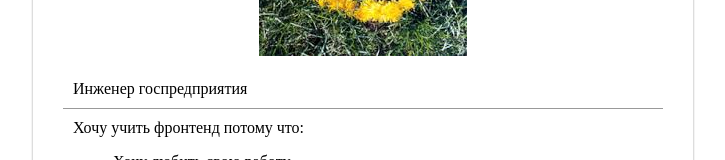
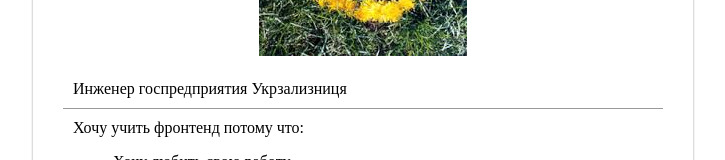
Before and after one commit to oksy-pro/DZ-lesson2, a plain HTML site: page index.html in a window 1280 px wide. Shown: the part 306-466 px from the top of the page, without its empty margins (277-1002 px from the left). Drawn offline with Linux system fonts and the light colour scheme.

Commit message:
Update index.html

```diff
--- a/index.html
+++ b/index.html
@@ -12,7 +12,7 @@
             <img src="img/logo.jpg" alt="я здесь улыбаюсь, чесслово!">
         </section>
         <section class="bordered">
-            Инженер госпредприятия
+            Инженер госпредприятия Укрзализниця
         </section>
         <section class="bordered">Хочу учить фронтенд потому что:
                     <ul>
```
